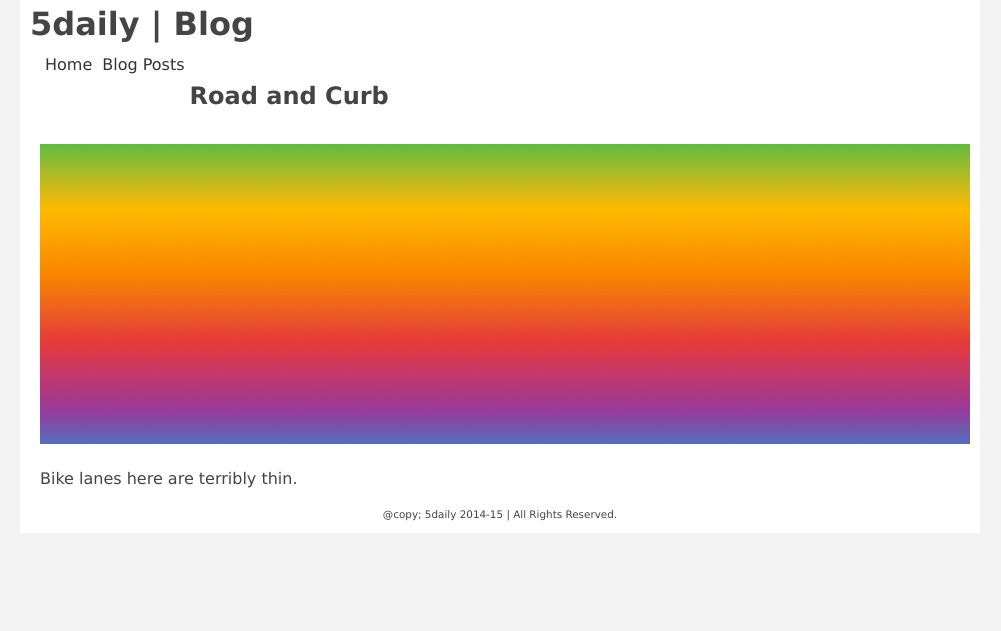
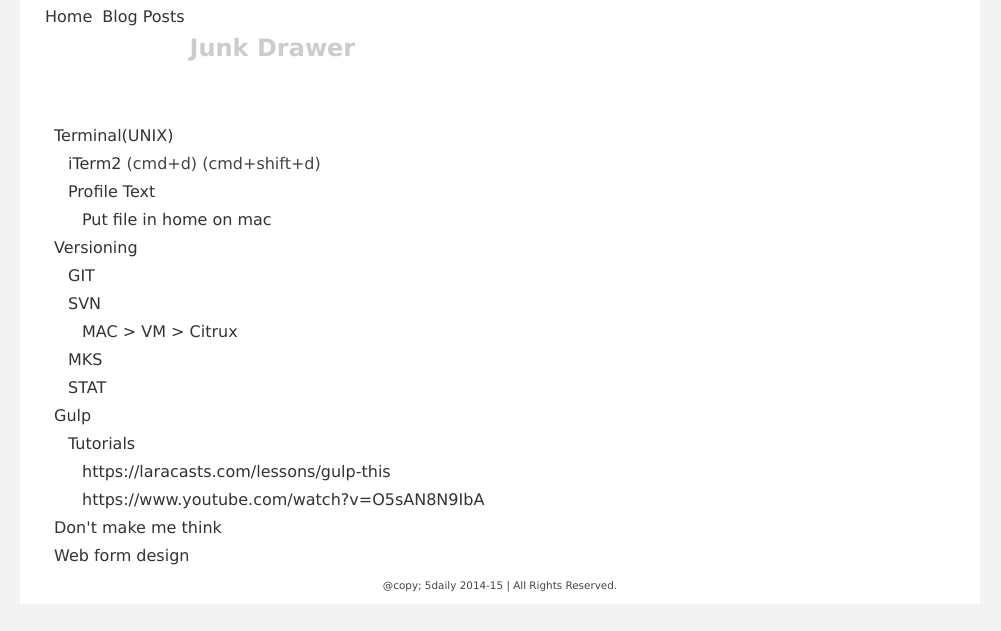
Before and after one commit to sheenrosejoseph6/blog, a Jekyll site: the page built from docs/_posts/2014-08-24-testpost4.md, in a window 1280 px wide. Shown: the top 631 px of the page, without its empty margins (140-1141 px from the left). Built offline with Jekyll 4.4.1, drawn with Linux system fonts in a browser that asks for light colours.

Commit message:
Adding a couple blog posts.

```diff
--- a/docs/_layouts/default.html
+++ b/docs/_layouts/default.html
@@ -10,7 +10,7 @@
   <div id="main">
 
     <header>
-      <h1> 5daily | Blog</h1>
+      <h1> </h1>
     <header>
 
     <nav role="navigation">
--- a/docs/_posts/2014-08-24-testpost4.md
+++ b/docs/_posts/2014-08-24-testpost4.md
@@ -1,6 +1,61 @@
 ---
 layout: blog
-title: Road and Curb
-image: /assets/img/road.jpg
+title: Junk Drawer
+//image: /assets/img/road.jpg
 ---
-Bike lanes here are terribly thin.
+
+<article>
+	<ul class="ui">
+		<li><a href="">Terminal(UNIX)</a>
+			<ul>
+				<li><a href="http://iterm2.com/"> iTerm2 </a>
+					<span>(cmd+d)</span>
+					<span>(cmd+shift+d)</span>
+				</li>
+				<li><a href=""> Profile Text </a>
+					<ul>
+						<li><a href=""> Put file in home on mac </a></li>
+						<li><a href=""></a></li>
+					</ul>
+				</li>
+			</ul>
+		</li>
+		<li><a href="">Versioning</a>
+			<ul>
+				<li><a href=""> GIT </a></li>
+				<li><a href=""> SVN </a>
+					<ul>
+						<li><a href=""> MAC > VM > Citrux </a></li>
+						<li><a href=""></a></li>
+					</ul>
+				</li>
+				<li><a href=""> MKS </a></li>
+				<li><a href=""> STAT </a></li>
+			</ul>
+		</li>
+		<li><a href=""></a></li>
+		<li><a href="">Gulp</a>
+			<ul>
+				<li><a href=""> Tutorials </a>
+					<ul>
+						<li><a href="https://laracasts.com/lessons/gulp-this">https://laracasts.com/lessons/gulp-this</a></li>
+						<li><a href="https://www.youtube.com/watch?v=O5sAN8N9IbA">https://www.youtube.com/watch?v=O5sAN8N9IbA</a></li>
+						<li><a href=""></a></li>
+					</ul>
+				</li>
+			</ul>
+		</li>
+		<li><a href=""></a></li>
+		<li><a href=""></a></li>
+		<li><a href=""></a></li>
+	</ul>
+	<ul class="ux">
+		<li><a href=""></a></li>
+	</ul>
+	<ul class="books">
+		<li><a href="">Don't make me think</a></li>
+		<li><a href="">Web form design</a></li>
+		<li><a href=""></a></li>
+		<li><a href=""></a></li>
+	</ul>
+</article>
--- a/docs/assets/css/style-jekyll.css
+++ b/docs/assets/css/style-jekyll.css
@@ -11,6 +11,16 @@ body
 
     color: #444;
     background: #f3f3f3;
+}
+
+h1,
+h2,
+h3,
+h4,
+h5,
+h6
+{
+    color: #ccc;
 }
 
 ul
@@ -106,6 +116,26 @@ ul.entries a:hover
     color: #fff;
 }
 
+/* Article */
+article
+{
+    margin: 0;
+    padding: 0;
+}
+article li
+{
+    margin: 4px 14px;
+
+    list-style-type: none;
+}
+article section
+{
+    padding: 10px;
+
+    border-bottom: #ccc solid 2px;
+    background: #f3f3f3;
+}
+
 footer
 {
     font-size: .65em;
```
Also changed, not shown: docs/_posts/2014-08-23-testpost3.md (+29 -3 lines), scss/style-jekyll.scss (+31 -0 lines), docs/assets/css/style-jekyll.min.css, docs/assets/img/pic09544_lw.jpg (added), docs/assets/img/pipeline.png (added), 10 other files.
